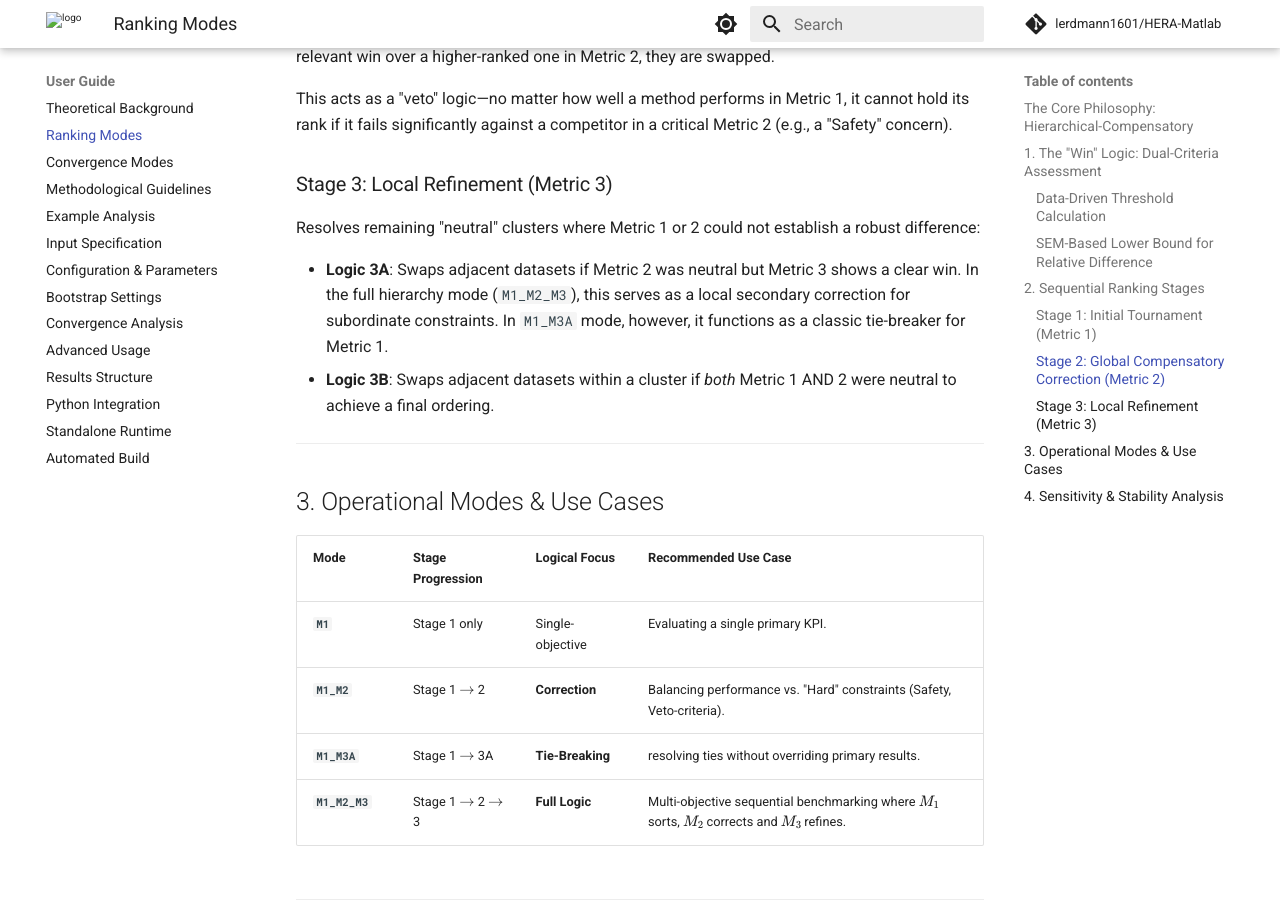
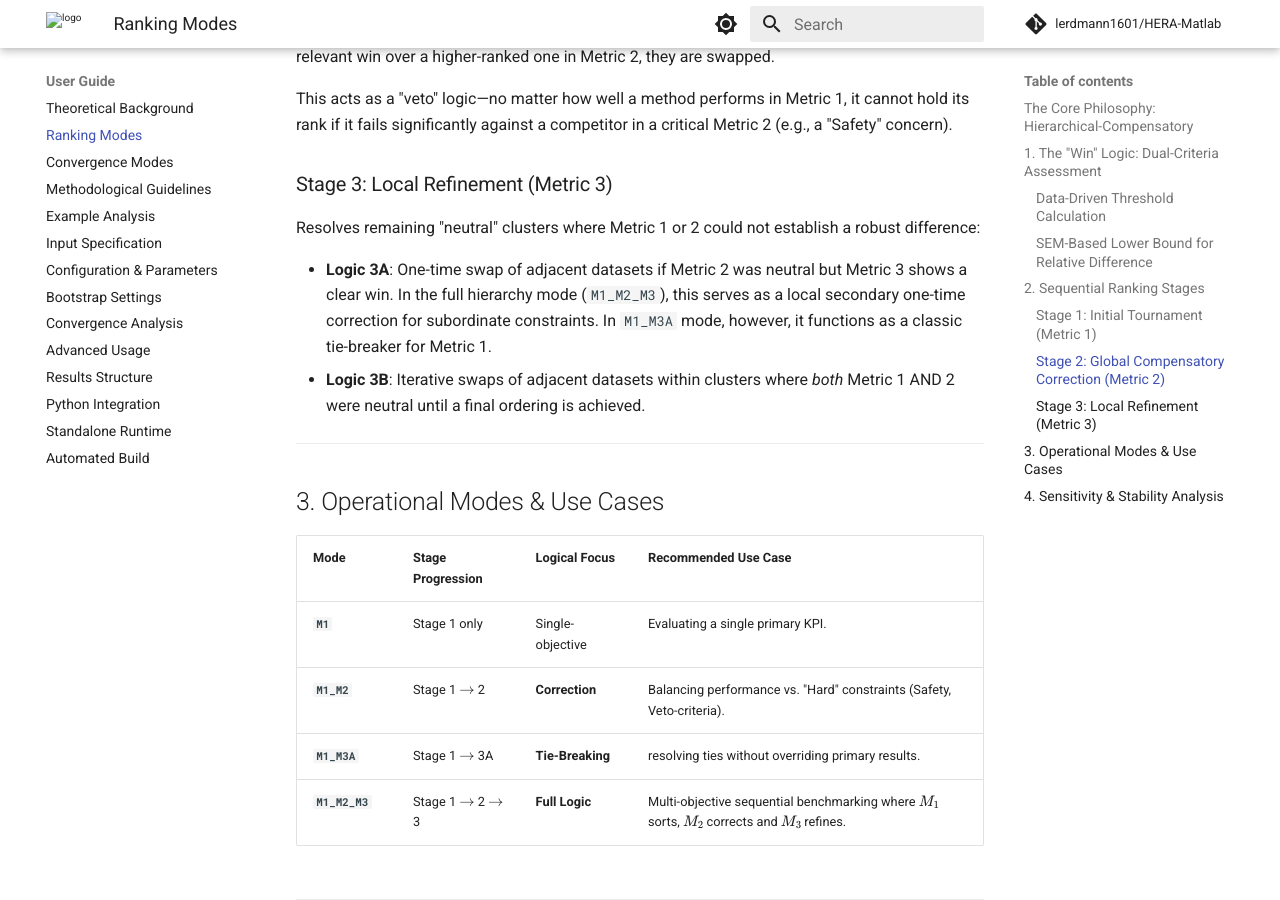
Before and after one commit to lerdmann1601/HERA-Matlab, an MkDocs documentation site: the page built from docs/Ranking_Modes_Explained.md, in a window 1280 px wide and 900 px high, scrolled down 2333 px. Built offline with MkDocs 1.6.1 and Material for MkDocs 9.7.7, drawn with Linux system fonts in a browser that asks for light colours; comment, search, counter and statistics services are not loaded.

Commit message:
docs: Clarify that Logic 3A involves one-time swaps and Logic 3B involves iterative swaps in ranking documentation.

```diff
--- a/docs/Ranking_Modes_Explained.md
+++ b/docs/Ranking_Modes_Explained.md
@@ -64,8 +64,8 @@ This acts as a "veto" logic—no matter how well a method performs in Metric 1,
 
 Resolves remaining "neutral" clusters where Metric 1 or 2 could not establish a robust difference:
 
-- **Logic 3A**: Swaps adjacent datasets if Metric 2 was neutral but Metric 3 shows a clear win. In the full hierarchy mode (`M1_M2_M3`), this serves as a local secondary correction for subordinate constraints. In `M1_M3A` mode, however, it functions as a classic tie-breaker for Metric 1.
-- **Logic 3B**: Swaps adjacent datasets within a cluster if *both* Metric 1 AND 2 were neutral to achieve a final ordering.
+- **Logic 3A**: One-time swap of adjacent datasets if Metric 2 was neutral but Metric 3 shows a clear win. In the full hierarchy mode (`M1_M2_M3`), this serves as a local secondary one-time correction for subordinate constraints. In `M1_M3A` mode, however, it functions as a classic tie-breaker for Metric 1.
+- **Logic 3B**: Iterative swaps of adjacent datasets within clusters where *both* Metric 1 AND 2 were neutral until a final ordering is achieved.
 
 ---
 
```
Also changed, not shown: docs/Results_Structure_Reference.md (+2 -2 lines).
